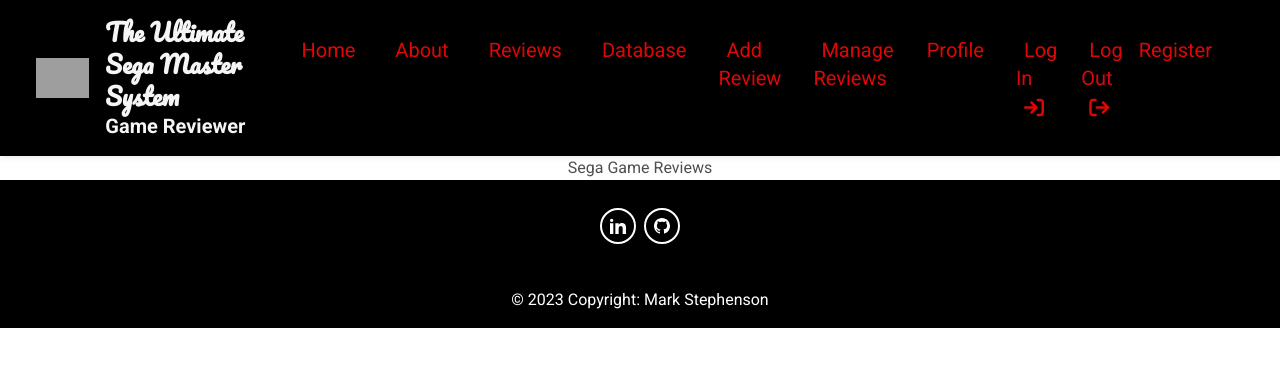
After one commit to MJstephenson/game-reviews, a Flask app: page /reviews in a window 1280 px wide. The commit adds this page. Shown: the top 367 px of the page. Run offline with Flask 3, Linux system fonts and the light colour scheme; some libraries are stand-ins or nearby versions; some web fonts are replaced; grey boxes are pictures that could not be loaded.

Commit message:
Add route for reviews.html

```diff
--- a/app.py
+++ b/app.py
@@ -121,6 +121,11 @@ def database():
     return render_template("database.html")
 
 
+@app.route("/reviews")
+def reviews():
+    return render_template("reviews.html")
+
+
 if __name__ == "__main__":
     app.run(host=os.environ.get("IP"),
             port=int(os.environ.get("PORT")),
--- a/templates/base.html
+++ b/templates/base.html
@@ -72,7 +72,7 @@
             <!-- Reviews -->
             <li class="mb-4 lg:mb-0 lg:pr-6" data-te-nav-item-ref>
               <a class="text-[#dd0707] hover:text-neutral-100 focus:text-neutral-700 disabled:text-black/30 dark:text-neutral-200 dark:hover:text-neutral-300 dark:focus:text-neutral-300 lg:px-2 [&.active]:text-black/90 dark:[&.active]:text-neutral-400"
-                href="#" data-te-nav-link-ref>Reviews</a>
+              href="{{ url_for('reviews') }}" data-te-nav-link-ref>Reviews</a>
             </li>
             <!-- Database -->
             <li class="mb-4 lg:mb-0 lg:pr-6" data-te-nav-item-ref>
--- /dev/null
+++ b/templates/reviews.html
@@ -0,0 +1,6 @@
+{% extends "base.html" %}
+{% block content %}
+<h1 class="text-center">Sega Game Reviews</h1>
+
+
+{% endblock %}
```
